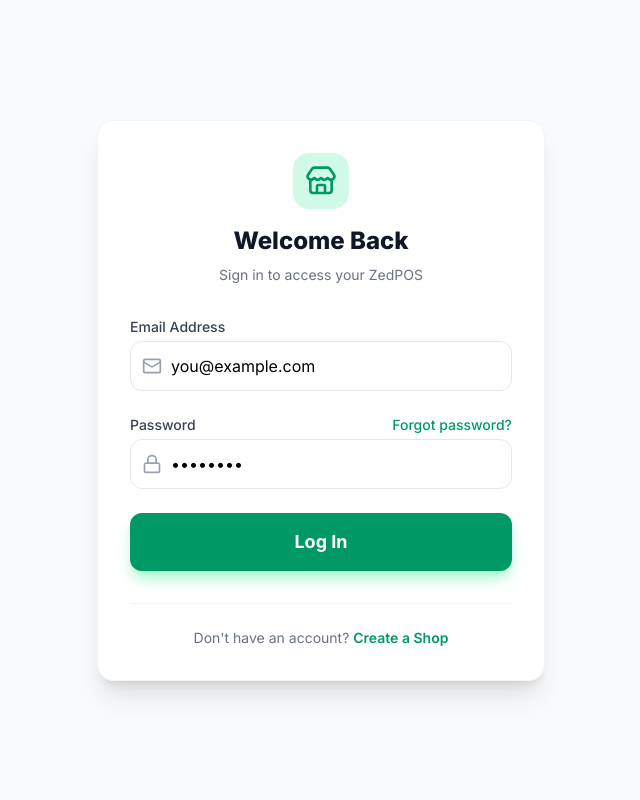
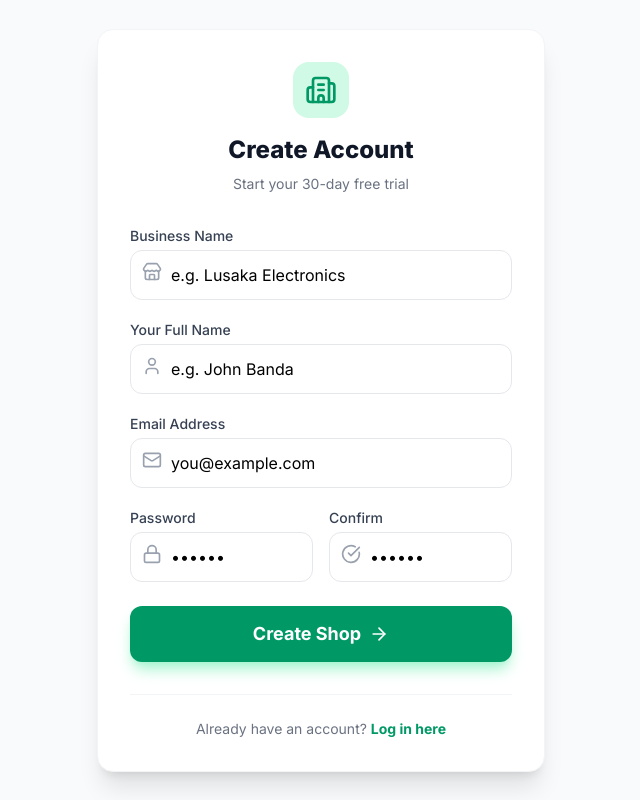
Before and after one commit to thezedpos/ZedPOS, a Next.js app: page /signin in a window 1280 px wide. Shown: the whole page, without its empty margins (319-959 px from the left). Built offline with nearby package versions, Linux system fonts and the light colour scheme; no server answers.

Commit message:
login fix

```diff
--- a/src/app/signin/page.tsx
+++ b/src/app/signin/page.tsx
@@ -1,146 +1,246 @@
-'use client';
+"use client";
 
-import { useState, useEffect } from 'react';
-import Image from 'next/image';
-import Link from 'next/link';
-import { createClient } from '@/supabase/client';
-import { useRouter } from 'next/navigation';
-import { Loader2, Mail, Lock, Store, AlertCircle } from 'lucide-react';
+import { useState, useEffect } from "react";
+import { createClient } from "@/supabase/client";
+import { useRouter } from "next/navigation";
+import Link from "next/link";
+import {
+  Loader2, Building2, User, Mail, Lock, CheckCircle, Store, ArrowRight, AlertCircle
+} from "lucide-react";
 
-export default function LoginPage() {
-  const [email, setEmail] = useState('');
-  const [password, setPassword] = useState('');
-  const [loading, setLoading] = useState(false);
-  const [error, setError] = useState<string | null>(null);
+export default function SignupPage() {
   const router = useRouter();
   const supabase = createClient();
+  const [loading, setLoading] = useState(false);
+  const [error, setError] = useState("");
 
+  // STATE: specific for "Stuck" users
+  const [existingUser, setExistingUser] = useState<{id: string, email: string} | null>(null);
+
+  // 1. Check if user is ALREADY logged in but missing a shop
   useEffect(() => {
-    const checkUser = async () => {
+    const checkSession = async () => {
       const { data: { session } } = await supabase.auth.getSession();
-      if (session) router.push('/dashboard');
+      if (session && session.user) {
+        setExistingUser({
+            id: session.user.id,
+            email: session.user.email || ""
+        });
+      }
     };
-    checkUser();
-  }, [router, supabase]);
+    checkSession();
+  }, [supabase]);
 
-  const handleLogin = async (e: React.FormEvent) => {
+  const handleSignup = async (e: React.FormEvent<HTMLFormElement>) => {
     e.preventDefault();
     setLoading(true);
-    setError(null);
+    setError("");
 
-    const { error } = await supabase.auth.signInWithPassword({
-      email,
-      password,
-    });
+    const formData = new FormData(e.currentTarget);
+    const businessName = formData.get("businessName")?.toString().trim();
+    const fullName = formData.get("fullName")?.toString().trim();
 
-    if (error) {
-      setError(error.message);
+    // Only get these if we are a NEW user
+    const email = !existingUser ? formData.get("email")?.toString().trim() : existingUser.email;
+    const password = !existingUser ? formData.get("password")?.toString().trim() : null;
+    const confirmPassword = !existingUser ? formData.get("confirmPassword")?.toString().trim() : null;
+
+    // Validation
+    if (!businessName || !fullName) {
+      setError("Please fill in your Name and Business Name.");
       setLoading(false);
-    } else {
+      return;
+    }
+
+    if (!existingUser) {
+        if (!email || !password) {
+            setError("Please fill in all fields.");
+            setLoading(false);
+            return;
+        }
+        if (password !== confirmPassword) {
+            setError("Passwords do not match.");
+            setLoading(false);
+            return;
+        }
+    }
+
+    try {
+      let userId = existingUser?.id;
+
+      // STEP 1: Create Auth User (ONLY IF NOT LOGGED IN)
+      if (!existingUser && email && password) {
+          const { data: authData, error: authError } = await supabase.auth.signUp({
+            email,
+            password,
+            options: { data: { full_name: fullName } },
+          });
+
+          if (authError) throw authError;
+          if (!authData.user) throw new Error("Please check your email for a confirmation link.");
+          userId = authData.user.id;
+      }
+
+      if (!userId) throw new Error("User identification failed.");
+
+      // STEP 2: Create Business (The Missing Piece)
+      const trialEndDate = new Date();
+      trialEndDate.setDate(trialEndDate.getDate() + 30);
+
+      const { data: businessData, error: businessError } = await supabase
+        .from('businesses')
+        .insert([{
+            name: businessName,
+            subscription_tier: 'pro',
+            subscription_status: 'trial',
+            trial_ends_at: trialEndDate.toISOString(),
+            created_at: new Date().toISOString()
+        }])
+        .select()
+        .single();
+
+      if (businessError) throw new Error(businessError.message);
+
+      // STEP 3: Link User as Owner
+      await supabase.from('business_members').insert([{
+        business_id: businessData.id,
+        user_id: userId,
+        name: fullName,
+        role: 'owner',
+        email: email,
+        pin_code: '0000'
+      }]);
+
+      // Success! Go to Dashboard
       router.push('/dashboard');
+      router.refresh();
+
+    } catch (err: any) {
+      console.error(err);
+      setError(err.message || "Setup failed.");
+    } finally {
+      setLoading(false);
     }
   };
 
   return (
-    <div className="min-h-screen bg-gray-50 flex items-center justify-center p-4">
+    <div className="min-h-screen flex items-center justify-center bg-gray-50 p-4">
       <div className="bg-white w-full max-w-md p-8 rounded-2xl shadow-xl border border-gray-100">
 
-        {/* Header */}
+        {/* Header Changes based on Mode */}
         <div className="text-center mb-8">
           <div className="flex justify-center mb-4">
             <div className="bg-emerald-100 p-3 rounded-2xl">
-              <Store className="w-8 h-8 text-emerald-600" />
+              <Building2 className="w-8 h-8 text-emerald-600" />
             </div>
           </div>
-          <h2 className="text-2xl font-extrabold text-gray-900">
-            Welcome Back
-          </h2>
+          <h1 className="text-2xl font-extrabold text-gray-900">
+            {existingUser ? "Complete Your Shop" : "Create Account"}
+          </h1>
           <p className="mt-2 text-sm text-gray-500">
-            Sign in to access your ZedPOS
+            {existingUser
+              ? "You are logged in! Just name your shop to finish."
+              : "Start your 30-day free trial"}
           </p>
         </div>
 
-        <form className="space-y-6" onSubmit={handleLogin}>
+        {/* Error Banner */}
+        {error && (
+          <div className="mb-6 bg-red-50 border border-red-100 text-red-600 p-3 rounded-lg flex items-start text-sm animate-in fade-in gap-2">
+            <AlertCircle className="w-5 h-5 shrink-0" />
+            <span>{error}</span>
+          </div>
+        )}
 
-          {/* Email Input */}
+        <form onSubmit={handleSignup} className="space-y-5">
+
+          {/* Business Name (Always Show) */}
           <div>
-            <label htmlFor="email" className="block text-sm font-medium text-gray-700 mb-1">
-              Email Address
-            </label>
+            <label className="block text-sm font-medium text-gray-700 mb-1">Business Name</label>
             <div className="relative">
-              <div className="absolute inset-y-0 left-0 pl-3 flex items-center pointer-events-none">
-                <Mail className="h-5 w-5 text-gray-400" />
-              </div>
-              <input
-                id="email"
-                name="email"
-                type="email"
-                required
-                value={email}
-                onChange={(e) => setEmail(e.target.value)}
-                placeholder="you@example.com"
-                className="block w-full pl-10 pr-3 py-3 border border-gray-200 rounded-xl focus:ring-2 focus:ring-emerald-500 focus:border-transparent outline-none transition-all"
-              />
+              <Store className="absolute top-3 left-3 w-5 h-5 text-gray-400" />
+              <input name="businessName" type="text" required className="w-full pl-10 pr-4 py-3 border border-gray-200 rounded-xl focus:ring-2 focus:ring-emerald-500 outline-none transition-all" placeholder="e.g. Lusaka Electronics" />
             </div>
           </div>
 
-          {/* Password Input */}
+          {/* Full Name (Always Show) */}
           <div>
-            <div className="flex items-center justify-between mb-1">
-              <label htmlFor="password" className="block text-sm font-medium text-gray-700">
-                Password
-              </label>
-              <Link
-                href="/login/reset-password"
-                className="text-sm font-medium text-emerald-600 hover:text-emerald-700"
-              >
-                Forgot password?
-              </Link>
-            </div>
+            <label className="block text-sm font-medium text-gray-700 mb-1">Your Full Name</label>
             <div className="relative">
-              <div className="absolute inset-y-0 left-0 pl-3 flex items-center pointer-events-none">
-                <Lock className="h-5 w-5 text-gray-400" />
-              </div>
-              <input
-                id="password"
-                name="password"
-                type="password"
-                required
-                value={password}
-                onChange={(e) => setPassword(e.target.value)}
-                placeholder="••••••••"
-                className="block w-full pl-10 pr-3 py-3 border border-gray-200 rounded-xl focus:ring-2 focus:ring-emerald-500 focus:border-transparent outline-none transition-all"
-              />
+              <User className="absolute top-3 left-3 w-5 h-5 text-gray-400" />
+              <input name="fullName" type="text" required className="w-full pl-10 pr-4 py-3 border border-gray-200 rounded-xl focus:ring-2 focus:ring-emerald-500 outline-none transition-all" placeholder="e.g. John Banda" />
             </div>
           </div>
 
-          {/* Error Message */}
-          {error && (
-            <div className="bg-red-50 text-red-600 p-3 rounded-lg text-sm flex items-center gap-2 border border-red-100">
-              <AlertCircle className="w-4 h-4 shrink-0" />
-              {error}
-            </div>
+          {/* HIDDEN FIELDS FOR LOGGED IN USERS */}
+          {!existingUser && (
+              <>
+                {/* Email */}
+                <div>
+                    <label className="block text-sm font-medium text-gray-700 mb-1">Email Address</label>
+                    <div className="relative">
+                    <Mail className="absolute top-3 left-3 w-5 h-5 text-gray-400" />
+                    <input name="email" type="email" required className="w-full pl-10 pr-4 py-3 border border-gray-200 rounded-xl focus:ring-2 focus:ring-emerald-500 outline-none transition-all" placeholder="you@example.com" />
+                    </div>
+                </div>
+
+                {/* Passwords */}
+                <div className="grid grid-cols-2 gap-4">
+                    <div>
+                    <label className="block text-sm font-medium text-gray-700 mb-1">Password</label>
+                    <div className="relative">
+                        <Lock className="absolute top-3 left-3 w-5 h-5 text-gray-400" />
+                        <input name="password" type="password" required minLength={6} className="w-full pl-10 pr-4 py-3 border border-gray-200 rounded-xl focus:ring-2 focus:ring-emerald-500 outline-none transition-all" placeholder="••••••" />
+                    </div>
+                    </div>
+                    <div>
+                    <label className="block text-sm font-medium text-gray-700 mb-1">Confirm</label>
+                    <div className="relative">
+                        <CheckCircle className="absolute top-3 left-3 w-5 h-5 text-gray-400" />
+                        <input name="confirmPassword" type="password" required minLength={6} className="w-full pl-10 pr-4 py-3 border border-gray-200 rounded-xl focus:ring-2 focus:ring-emerald-500 outline-none transition-all" placeholder="••••••" />
+                    </div>
+                    </div>
+                </div>
+              </>
           )}
 
-          {/* Big Green Login Button */}
           <button
             type="submit"
             disabled={loading}
-            className="w-full flex justify-center items-center py-3.5 px-4 border border-transparent rounded-xl shadow-lg shadow-emerald-200 text-lg font-bold text-white bg-emerald-600 hover:bg-emerald-700 focus:outline-none focus:ring-2 focus:ring-offset-2 focus:ring-emerald-500 disabled:opacity-50 disabled:cursor-not-allowed transition-all active:scale-[0.98]"
+            className="w-full bg-emerald-600 text-white py-3.5 rounded-xl font-bold text-lg hover:bg-emerald-700 transition-all flex items-center justify-center shadow-lg shadow-emerald-200 mt-6 disabled:opacity-50 active:scale-[0.98]"
           >
-            {loading ? <Loader2 className="animate-spin h-5 w-5" /> : 'Log In'}
+            {loading ? <Loader2 className="animate-spin w-5 h-5" /> : (
+              <>
+                {existingUser ? "Complete Setup" : "Create Shop"} <ArrowRight className="w-5 h-5 ml-2" />
+              </>
+            )}
           </button>
         </form>
 
-        {/* Footer Link */}
-        <div className="mt-8 pt-6 border-t border-gray-100 text-center">
-          <p className="text-sm text-gray-500">
-            Don't have an account?{' '}
-            <Link href="/signup" className="font-semibold text-emerald-600 hover:text-emerald-700 hover:underline transition-colors">
-              Create a Shop
-            </Link>
-          </p>
-        </div>
+        {/* Footer Link (Only if NOT logged in) */}
+        {!existingUser && (
+            <div className="mt-8 pt-6 border-t border-gray-100 text-center">
+            <p className="text-gray-500 text-sm">
+                Already have an account?{' '}
+                <Link href="/login" className="text-emerald-600 font-bold hover:underline">
+                Log in here
+                </Link>
+            </p>
+            </div>
+        )}
+
+        {/* Logout Link (If stuck logged in) */}
+        {existingUser && (
+             <div className="mt-8 pt-6 border-t border-gray-100 text-center">
+                <p className="text-gray-500 text-sm">
+                    Not {existingUser.email}?{' '}
+                    <button onClick={async () => { await supabase.auth.signOut(); window.location.reload(); }} className="text-red-600 font-bold hover:underline">
+                        Log out
+                    </button>
+                </p>
+           </div>
+        )}
+
       </div>
     </div>
   );
```
